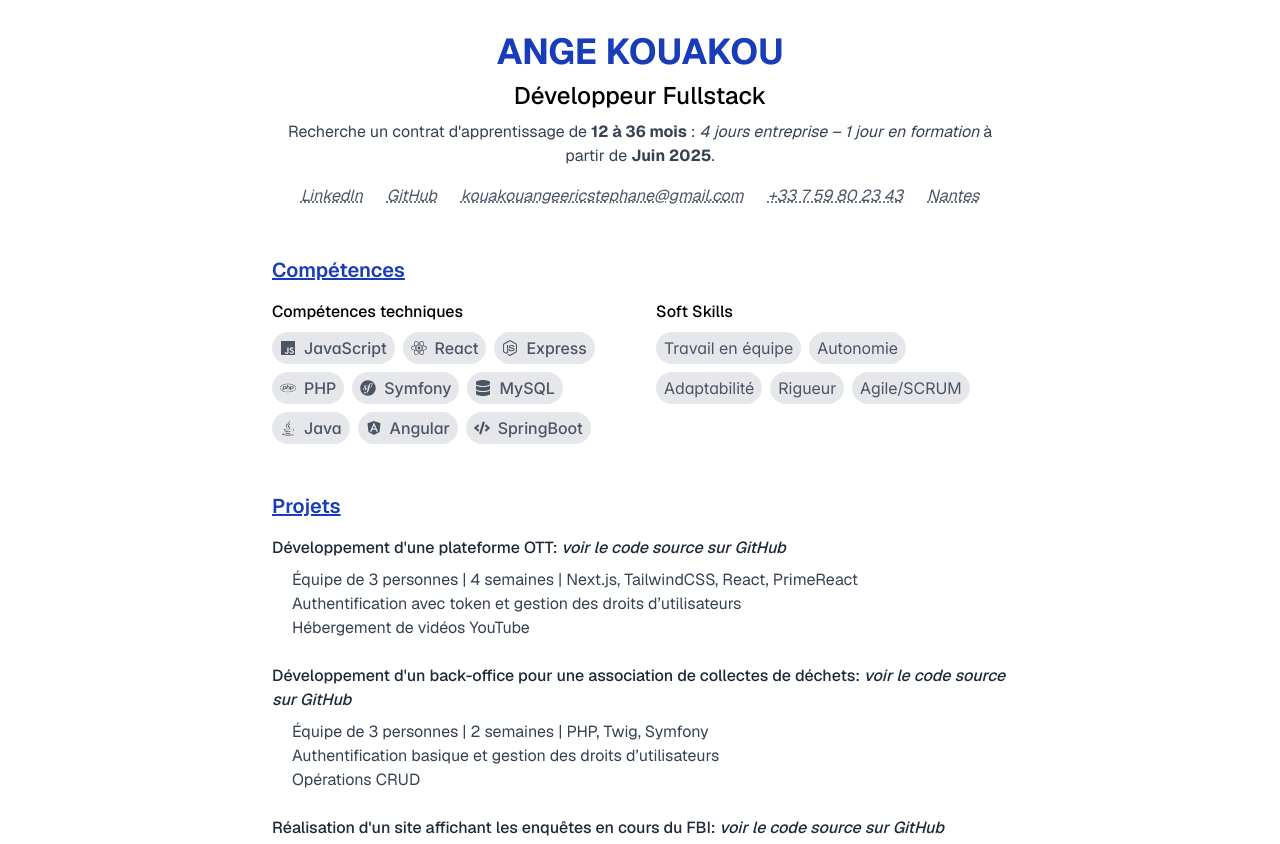
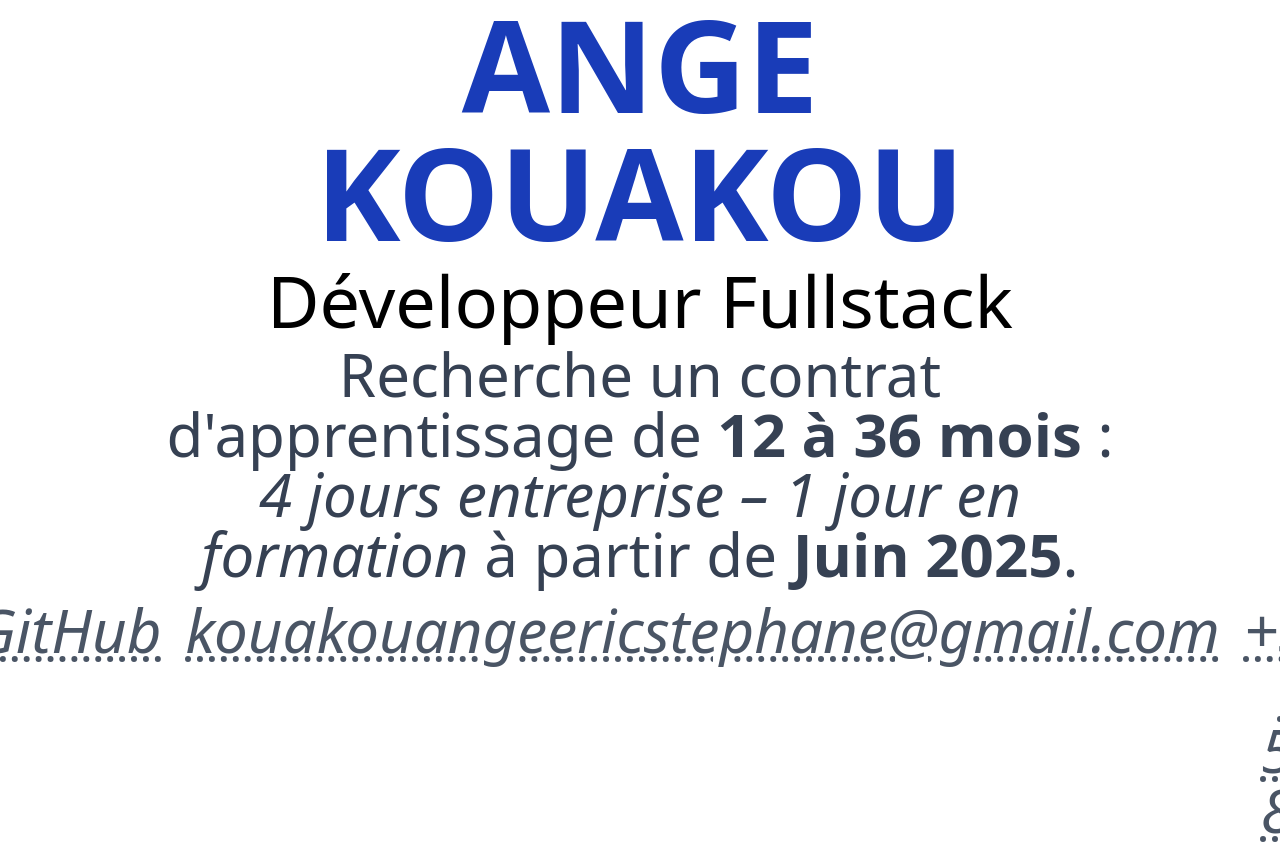
Before and after one commit to Ange230700/ultime-resume, a Next.js app: page / in a window 1280 px wide. Shown: the top 844 px of the page. Built offline with nearby package versions, Linux system fonts and the light colour scheme.

Commit message:
style: 💄  fix the A4 format size

```diff
--- a/src/app/components/Education.tsx
+++ b/src/app/components/Education.tsx
@@ -13,7 +13,7 @@ export default function EducationSection({
 }: Readonly<EducationProps>) {
   return (
     <section className="space-y-4">
-      <h3 className="text-xl font-semibold text-blue-800 underline">
+      <h3 className="text-7xl font-semibold text-blue-800 underline">
         {sectionTitle}
       </h3>
       <div className="space-y-2">
--- a/src/app/components/Experiences.tsx
+++ b/src/app/components/Experiences.tsx
@@ -16,7 +16,7 @@ export default function Experiences({
 }: Readonly<ExperiencesProps>) {
   return (
     <section className="space-y-4">
-      <h3 className="text-xl font-semibold text-blue-800 underline">
+      <h3 className="text-7xl font-semibold text-blue-800 underline">
         {sectionTitle}
       </h3>
       <div className="space-y-6">
--- a/src/app/components/Header.tsx
+++ b/src/app/components/Header.tsx
@@ -20,8 +20,8 @@ export default function Header({
 }: Readonly<HeaderProps>) {
   return (
     <section className="space-y-2 text-center">
-      <h1 className="text-4xl font-bold text-blue-800 uppercase">{name}</h1>
-      <h2 className="text-2xl font-medium">{title}</h2>
+      <h1 className="text-9xl font-bold text-blue-800 uppercase">{name}</h1>
+      <h2 className="text-7xl font-medium">{title}</h2>
       <div className="prose prose-sm mx-auto text-gray-700">
         <ReactMarkdown
           remarkPlugins={[remarkGfm]}
--- a/src/app/components/Skills.tsx
+++ b/src/app/components/Skills.tsx
@@ -43,13 +43,13 @@ export default function Skills({
 }: Readonly<SkillsProps>) {
   return (
     <section className="space-y-4">
-      <h3 className="text-xl font-semibold text-blue-800 underline">
+      <h3 className="text-7xl font-semibold text-blue-800 underline">
         {sectionTitle}
       </h3>
       <div className="grid grid-cols-1 gap-8 md:grid-cols-2">
         <div>
           <h4 className="mb-2 font-medium">{hardSkillsTitle}</h4>
-          <div className="flex flex-wrap gap-2">
+          <div className="flex flex-wrap gap-8">
             {hardSkills.map((skill) => {
               const Icon = iconMap[skill.label] ?? <FaCode />;
               const content = (
@@ -64,7 +64,7 @@ export default function Skills({
                 <Chip
                   key={skill.label}
                   template={content}
-                  className="px-2 py-1"
+                  className="px-8 py-4 text-5xl"
                 />
               );
             })}
@@ -72,9 +72,9 @@ export default function Skills({
         </div>
         <div>
           <h4 className="mb-2 font-medium">{softSkillsTitle}</h4>
-          <div className="flex flex-wrap gap-2">
+          <div className="flex flex-wrap gap-8">
             {softSkills.map((label) => (
-              <Chip key={label} label={label} className="px-2 py-1" />
+              <Chip key={label} label={label} className="px-4 py-2 text-5xl" />
             ))}
           </div>
         </div>
--- a/src/app/globals.css
+++ b/src/app/globals.css
@@ -8,8 +8,8 @@
 }
 
 @page {
-  size: A4;
-  margin: 1cm;
+  size: 794px 1123px;
+  margin: 38px;
 }
 
 @media print {
@@ -17,7 +17,7 @@
   body {
     margin: 0;
     padding: 0;
-    width: 210mm;
-    height: 297mm;
+    width: 794px;
+    height: 1123px;
   }
 }
--- a/src/app/layout.tsx
+++ b/src/app/layout.tsx
@@ -28,9 +28,9 @@ export default function RootLayout({
   children: React.ReactNode;
 }>) {
   return (
-    <html lang="en">
+    <html lang="en" className="h-[3508px] max-w-[2408px] overflow-hidden">
       <body
-        className={`${geistSans.variable} ${geistMono.variable} flex h-full w-full flex-col overflow-hidden antialiased`}
+        className={`${geistSans.variable} ${geistMono.variable} flex h-full w-full flex-col overflow-hidden text-6xl antialiased`}
       >
         <PrimeReactProvider>{children}</PrimeReactProvider>
       </body>
--- a/src/app/page.tsx
+++ b/src/app/page.tsx
@@ -14,12 +14,7 @@ export default function Home() {
   return (
     <main
       className={[
-        "mx-auto max-w-3xl space-y-12 px-4 py-8 font-sans",
-        // print: full-bleed to match A4 above
-        "print:mx-0 print:max-w-none",
-        "print:h-[297mm] print:w-[210mm] print:overflow-visible",
-        // optional: add print-only padding
-        "print:px-[1cm] print:pt-[1cm]",
+        "flex flex-1 flex-col justify-around overflow-hidden px-[150px]",
       ].join(" ")}
     >
       <Header
```
Also changed, not shown: 1 other file (tests, documents, lock files or other folders).
